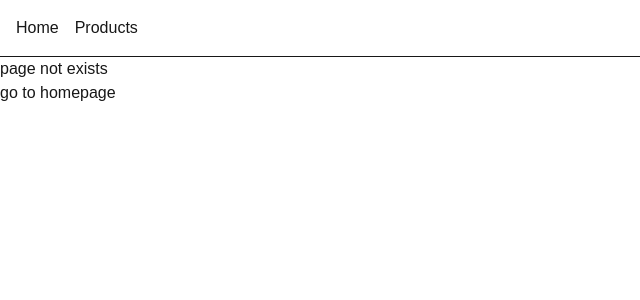
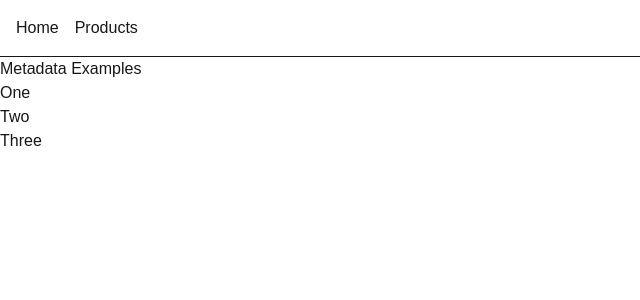
Before and after one commit to himanshuverse/NEXT-JS, a Next.js app: page /metadata-example in a window 1280 px wide. Before the commit this address had no page. Shown: the top 300 px of the page, without its empty margins (0-640 px from the left). Built offline with nearby package versions, Linux system fonts and the light colour scheme.

Commit message:
metadata

```diff
--- /dev/null
+++ b/app/metadata-example/[slug]/page.tsx
@@ -0,0 +1,42 @@
+import { Metadata } from "next";
+
+const dummyData = {
+  "1": {
+    title: "One",
+  },
+  "2": {
+    title: "Two",
+  },
+  "3": {
+    title: "Three",
+  },
+};
+
+export async function generateMetadata({
+  params,
+}: {
+  params: Promise<{ slug: string }>;
+}): Promise<Metadata> {
+  const { slug } = await params;
+  const data = dummyData[slug as keyof typeof dummyData];
+
+  return {
+    title: data.title,
+    description: data.title,
+  };
+}
+
+export default async function DynamicMetadataExample({
+  params,
+}: {
+  params: Promise<{ slug: string }>;
+}) {
+  const { slug } = await params;
+  const data = dummyData[slug as keyof typeof dummyData];
+
+  return (
+    <div>
+      <h1>{data.title}</h1>
+    </div>
+  );
+}
--- /dev/null
+++ b/app/metadata-example/page.tsx
@@ -0,0 +1,39 @@
+import { Metadata } from "next";
+import Link from "next/link";
+
+export const metadata: Metadata = {
+  title: "Metadata example",
+  description: "This is my example of writing static metadata",
+};
+
+function MetadataExample() {
+  const examples = [
+    {
+      id: "1",
+      title: "One",
+    },
+    {
+      id: "2",
+      title: "Two",
+    },
+    {
+      id: "3",
+      title: "Three",
+    },
+  ];
+
+  return (
+    <div>
+      <h1>Metadata Examples</h1>
+      <ul>
+        {examples.map((item) => (
+          <li key={item.id}>
+            <Link href={`/metadata-example/${item.id}`}>{item.title}</Link>
+          </li>
+        ))}
+      </ul>
+    </div>
+  );
+}
+
+export default MetadataExample;
```
